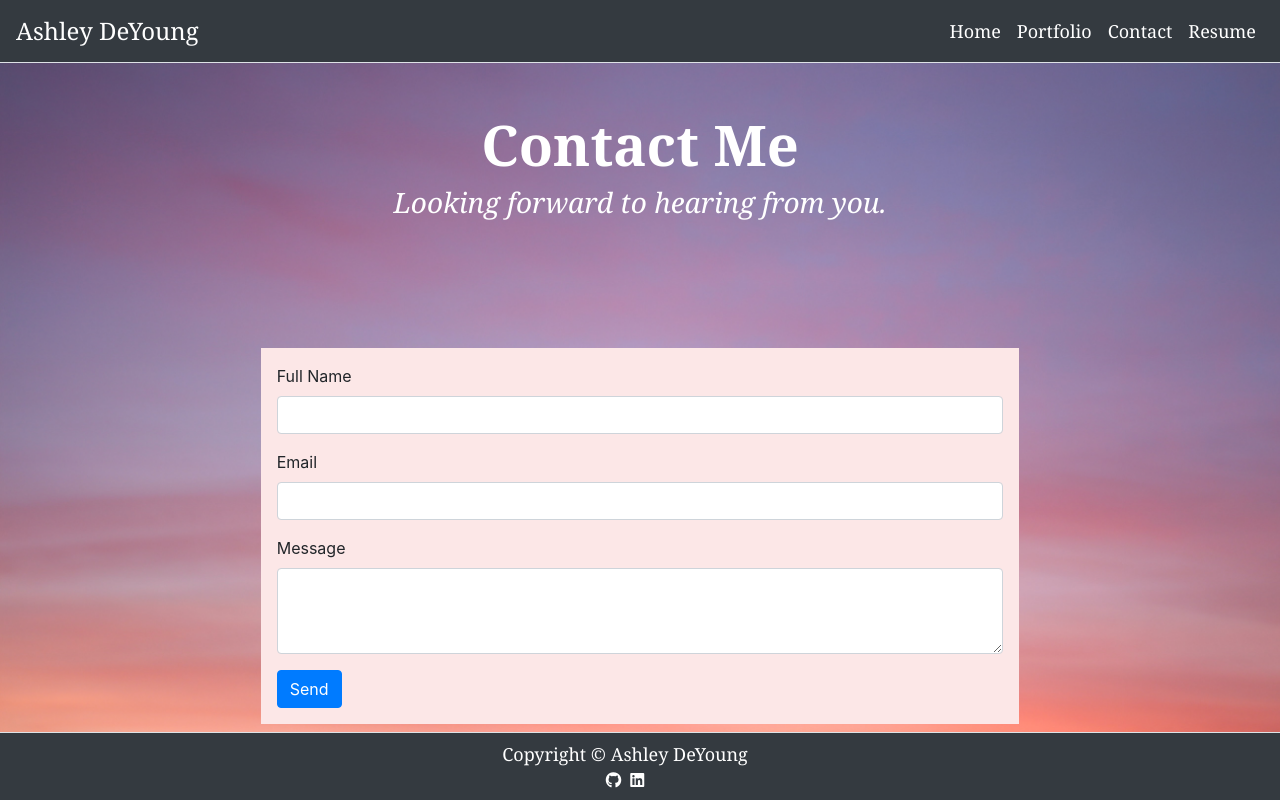
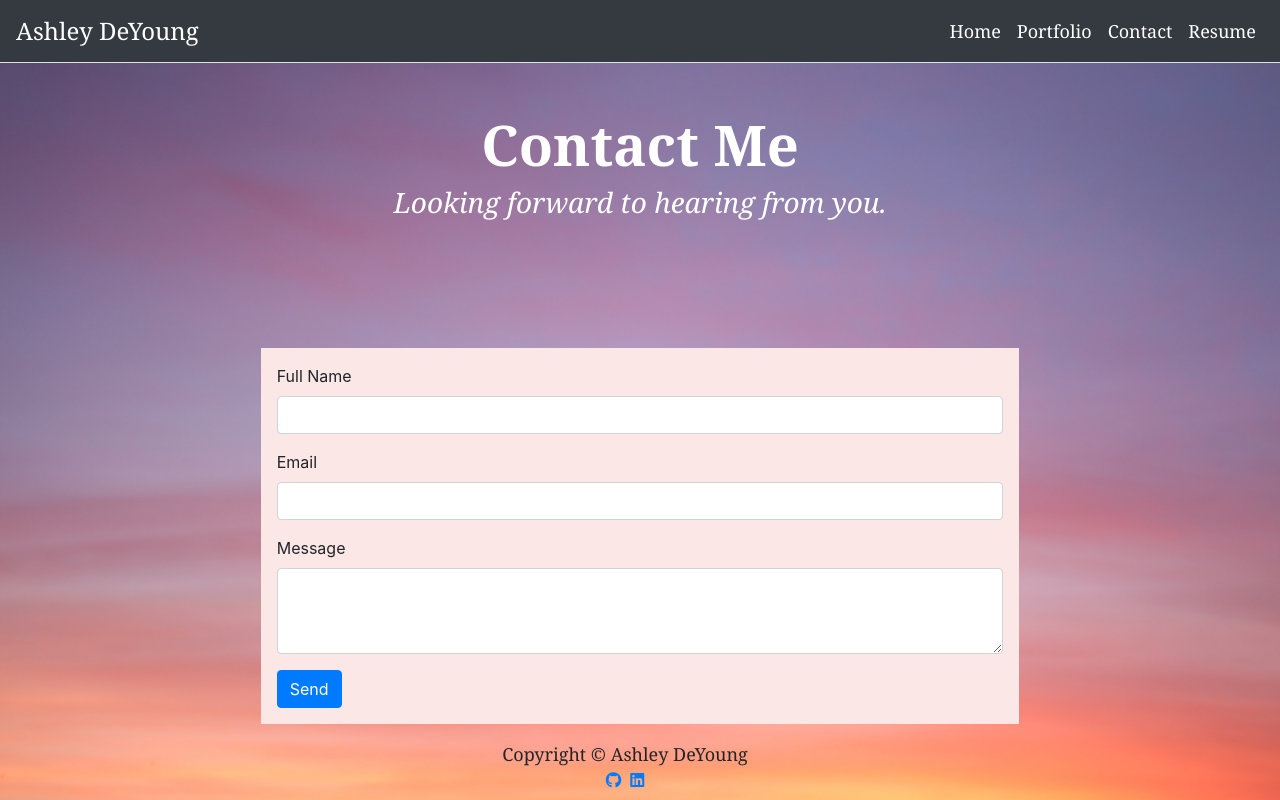
Before and after one commit to ashleydeyoung/react-portfolio, a React (Create React App) app: page /contact in a window 1280 px wide. Built offline with nearby package versions, Linux system fonts and the light colour scheme.

Commit message:
changed footer color font and removed border

```diff
--- a/src/components/Footer.js
+++ b/src/components/Footer.js
@@ -7,7 +7,7 @@ function Footer() {
   return (
     <footer className="mt-5">
       <Container fluid={true}>
-        <nav className="navbar bottomStyle fixed-bottom navbar-text bg-dark text-center border-top text-white">
+        <nav className="navbar bottomStyle fixed-bottom navbar-text navColor text-center fontPurple">
           <div className="row w-100 full-width">
             <div className="col font2 text-center">
               Copyright © Ashley DeYoung
@@ -17,14 +17,14 @@ function Footer() {
             <div className="col text-center">
               <a
                 href="https://github.com/ashleydeyoung" target="_blank" rel="noopener noreferrer"
-                className="text-right text-white"
+                className="text-right fontPurple"
               >
                 <i className="fab fa-github"></i>
               </a>{" "}
               &nbsp;
               <a
                 href="https://www.linkedin.com/in/ashleydeyoung" target="_blank" rel="noopener noreferrer"
-                className="text-right text-white"
+                className="text-right fontPurple"
               >
                 <i className="fab fa-linkedin"></i>
               </a>
```
